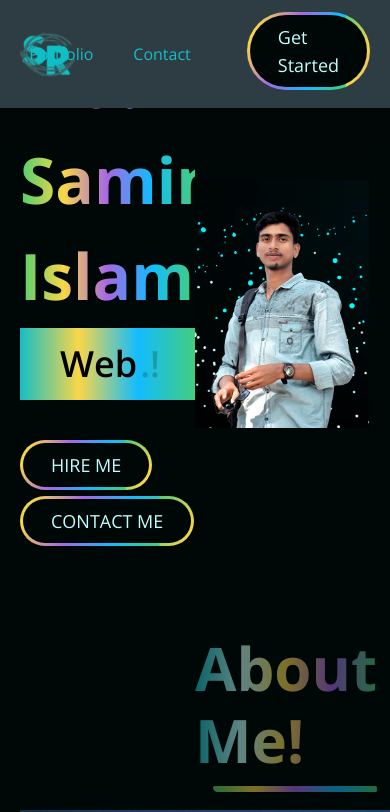
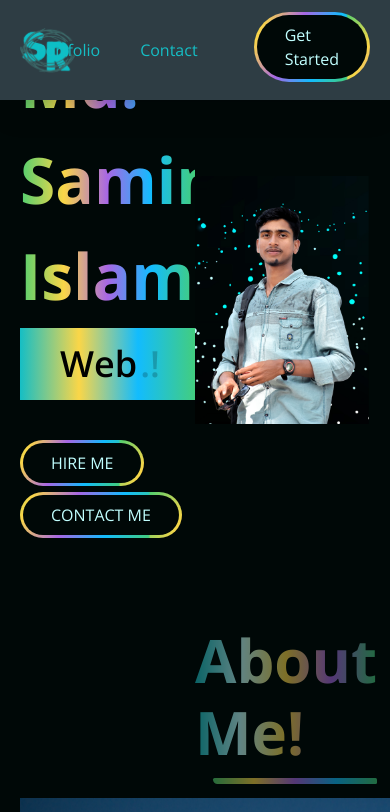
Before and after one commit to dev-saminur/sr-my-portfolio, a Next.js app: page / in a window 390 px wide. Shown: the top 812 px of the page. Built offline with nearby package versions, Linux system fonts and the light colour scheme.

Commit message:
Update Button.js

```diff
--- a/src/components/Buttons/Button.js
+++ b/src/components/Buttons/Button.js
@@ -9,7 +9,7 @@ const Buttons = ({ title, className, href }) => {
         href={href}
         className={`sr-button relative inline-block cursor-pointer tracking-wides text-headerColor uppercase mx-auto font-normal rounded-full overflow-hidden p-[3px] isolate ${className}`}
       >
-        <span className="relative block px-7 py-2 text-lg bg-black   rounded-full">
+        <span className="relative block px-7 py-2 text-base lg:text-lg bg-black   rounded-full">
           {title}
         </span>
       </Link>
```
